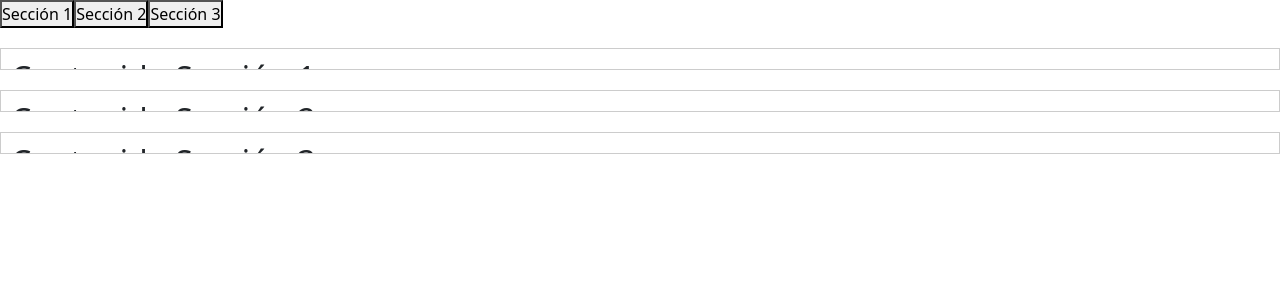
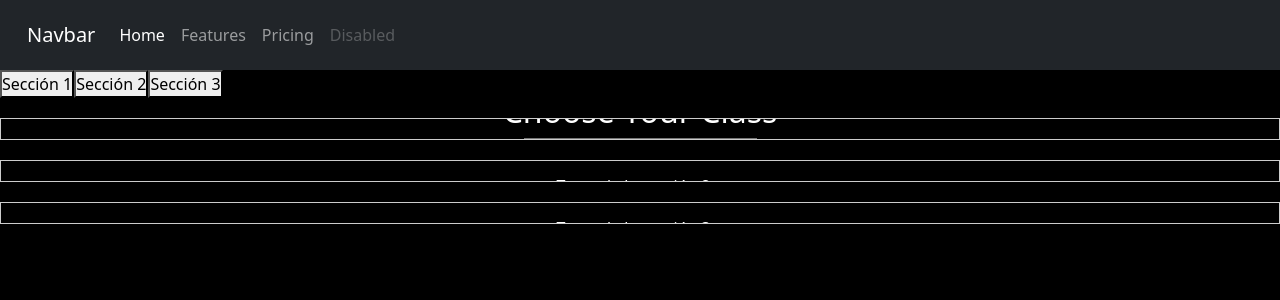
Before and after one commit to ManuelPeJu/BDOAddOnCalculatorFront, a React (Vite) app: page / in a window 1280 px wide. Shown: the top 300 px of the page. Built offline with nearby package versions, Linux system fonts and the light colour scheme.

Commit message:
drop-downs css practice

```diff
--- a/src/App.jsx
+++ b/src/App.jsx
@@ -5,12 +5,12 @@ import ThreeSections from "./components/Sections/Sections";
 function App() {
   return (
     <>
-      {/* <header>
+      <header>
         <NavBar />
-      </header> */}
+      </header>
       {/* <Hero /> */}
 
-      <ThreeSections></ThreeSections>
+      <ThreeSections />
 
     </>
   )
--- a/src/CSS/Overall/_overall.scss
+++ b/src/CSS/Overall/_overall.scss
@@ -8,7 +8,8 @@
 }
 
 body {
-    background-color: whitesmokeç;
+    background-color: black;
     height: 100vh;
     width: 100vw;
+    color:white;
 }
--- a/src/CSS/Sections/sections.scss
+++ b/src/CSS/Sections/sections.scss
@@ -2,6 +2,12 @@
 
 // Estilos para las secciones desplegables
 .section {
+    display: flex;
+    flex-direction: column;
+    justify-content: center;
+    align-content: center;
+    justify-items: center;
+    align-items: center;
     margin-top: 20px;
     border: 1px solid #ccc;
     padding: 10px;
--- a/src/components/Sections/Sections.jsx
+++ b/src/components/Sections/Sections.jsx
@@ -28,14 +28,15 @@ const ThreeSections = () => {
   };
 
   return (
-    <div>
-      <button onClick={() => toggleSection(1)}>Sección 1</button>
-      <button onClick={() => toggleSection(2)}>Sección 2</button>
-      <button onClick={() => toggleSection(3)}>Sección 3</button>
-
+    <div id='drop-down'>
+      <div className='drop-buttons'>
+        <button onClick={() => toggleSection(1)}>Sección 1</button>
+        <button onClick={() => toggleSection(2)}>Sección 2</button>
+        <button onClick={() => toggleSection(3)}>Sección 3</button>
+      </div>
       <div className={`section ${section1Visible ? 'open' : ''}`}>
-        <h2>Contenido Sección 1</h2>
-        <p>Texto de la sección 1...</p>
+        <h2>Choose Your Class</h2>
+        <input type="text" />
       </div>
       <div className={`section ${section2Visible ? 'open' : ''}`}>
         <h2>Contenido Sección 2</h2>
```
